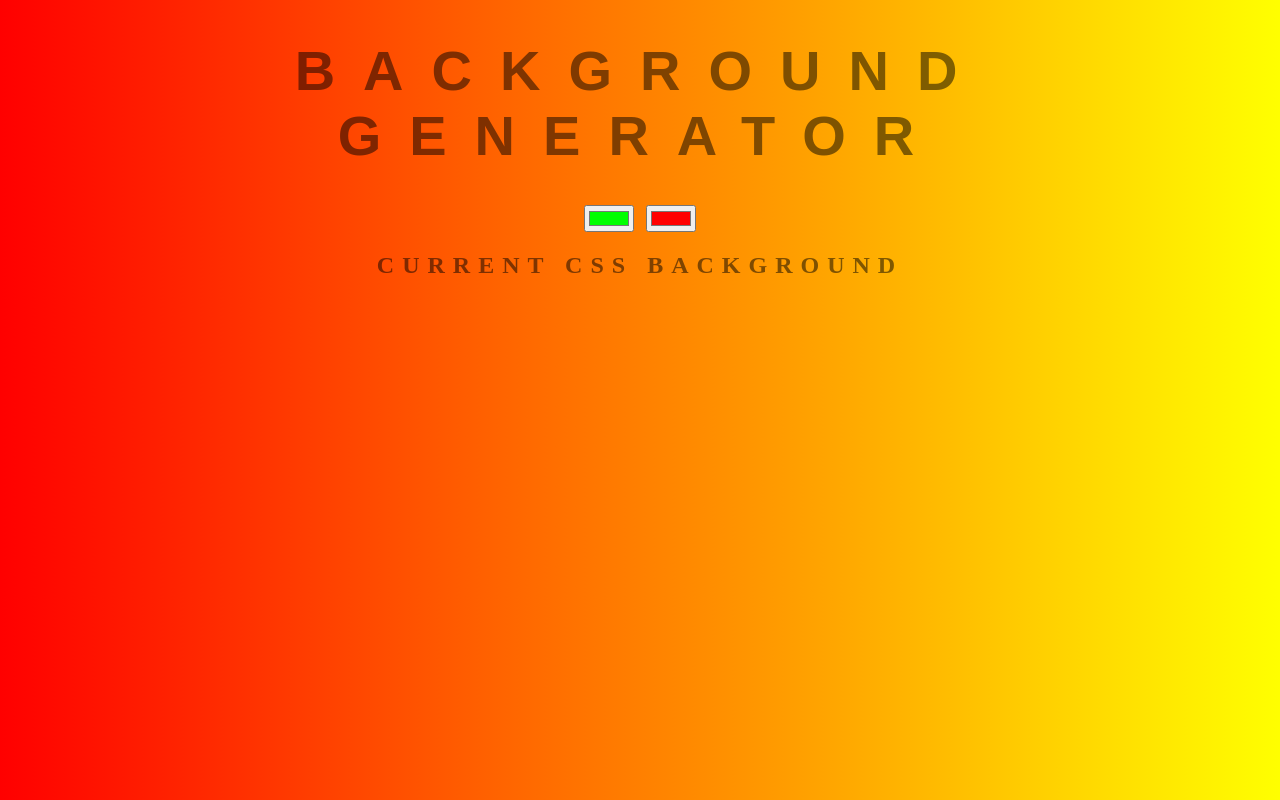
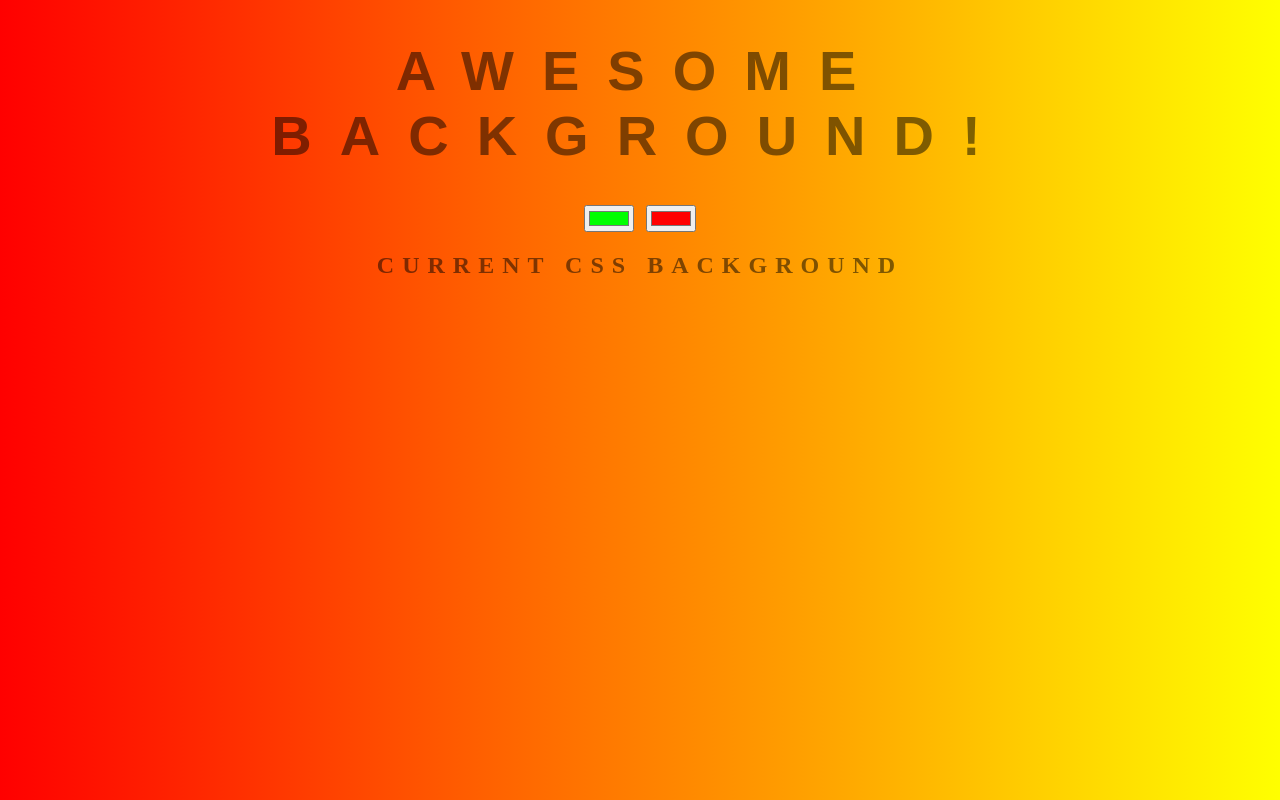
Before and after one commit to delfim-junior/bgenerator, a plain HTML site: page index.html in a window 1280 px wide. Drawn offline with Linux system fonts and the light colour scheme.

Commit message:
title h1 changed!

```diff
--- a/index.html
+++ b/index.html
@@ -6,16 +6,11 @@
     <link rel="stylesheet" href="style.css">
 </head>
 <body id="change">
-    <h1>Background Generator</h1>
+    <h1>Awesome Background!</h1>
     <input class = "color1" type="color" name="color1" value="#00ff00">
     <input class = "color2" type="color" name="color2" value="#ff0000">
     <h2>Current CSS Background</h2>
     <h3></h3>
-
-
-
-
-
     <script type="text/javascript" src="script.js"></script>
 </body>
 
```
